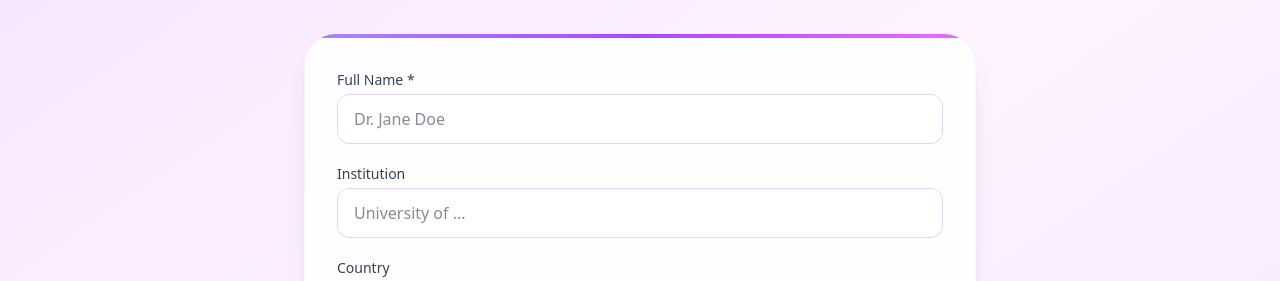
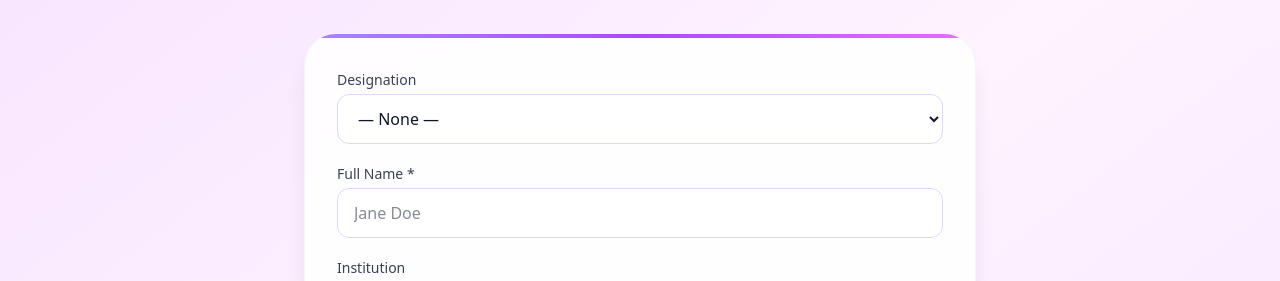
Before and after one commit to Abhijith-Suresh2283/nanoportugal, a React (Vite) app: page /speakersubmission in a window 1280 px wide. Shown: the part 352-633 px from the top of the page. Built offline with nearby package versions, Linux system fonts and the light colour scheme; no server answers.

Commit message:
Added designation field

```diff
--- a/src/components/AdminPage.jsx
+++ b/src/components/AdminPage.jsx
@@ -214,10 +214,10 @@ export default function AdminPage() {
   }
 
   async function saveEdit() {
-    const { id, name, institution, country, image, abstract, status } = form;
+    const { id, designation, name, institution, country, image, abstract, status } = form;
     await supabase
       .from('speakers')
-      .update({ name, institution, country, image, abstract, status })
+      .update({ designation, name, institution, country, image, abstract, status })
       .eq('id', id);
     setEditing(null);
     loadSpeakers();
@@ -306,7 +306,7 @@ export default function AdminPage() {
             >
               {editing === s.id ? (
                 <div className="space-y-3">
-                  {['name', 'institution', 'country'].map((f) => (
+                  {['designation', 'name', 'institution', 'country'].map((f) => (
                     <input
                       key={f}
                       value={form[f] || ''}
@@ -439,7 +439,8 @@ export default function AdminPage() {
                   )}
                   <div className="flex-1">
                     <p className="font-medium">
-                      {s.name}
+                      {form.designation /* not used here */}
+                      {s.designation ? `${s.designation} ${s.name}` : s.name}
                       <span
                         className={`ml-2 text-xs px-2 py-0.5 rounded-full ${
                           s.status === 'approved'
--- a/src/components/SpeakerSubmissionPage.jsx
+++ b/src/components/SpeakerSubmissionPage.jsx
@@ -53,7 +53,7 @@ function getCroppedBlob(imageSrc, cropPixels) {
 }
 
 export default function SpeakerSubmissionPage() {
-  const [form, setForm] = useState({ name: '', institution: '', country: '' });
+  const [form, setForm] = useState({ designation: '',name: '', institution: '', country: '' });
 
   // image / cropping state
   const [rawImageSrc, setRawImageSrc] = useState(null); // object URL of the originally chosen file
@@ -174,6 +174,7 @@ export default function SpeakerSubmissionPage() {
       }
       const { error } = await supabase.from('speakers').insert([
         {
+          designation:form.designation,
           name: form.name,
           institution: form.institution,
           country: form.country,
@@ -226,8 +227,25 @@ export default function SpeakerSubmissionPage() {
           <div className="h-1 bg-gradient-to-r from-violet-400 via-purple-500 to-fuchsia-400" />
           <div className="p-8 space-y-5">
             <div>
+              <label className="block text-sm font-medium text-gray-700 mb-1">Designation</label>
+              <select
+                name="designation"
+                value={form.designation}
+                onChange={handleChange}
+                className={inputClass}
+              >
+                <option value="">— None —</option>
+                <option value="Dr.">Dr.</option>
+                <option value="Prof.">Prof.</option>
+                <option value="Prof. Dr.">Prof. Dr.</option>
+                <option value="Mr.">Mr.</option>
+                <option value="Ms.">Ms.</option>
+                <option value="Mrs.">Mrs.</option>
+              </select>
+            </div>
+            <div>
               <label className="block text-sm font-medium text-gray-700 mb-1">Full Name *</label>
-              <input name="name" value={form.name} onChange={handleChange} className={inputClass} placeholder="Dr. Jane Doe" />
+              <input name="name" value={form.name} onChange={handleChange} className={inputClass} placeholder="Jane Doe" />
             </div>
             <div>
               <label className="block text-sm font-medium text-gray-700 mb-1">Institution</label>
--- a/src/components/Speakers2026.jsx
+++ b/src/components/Speakers2026.jsx
@@ -16,7 +16,7 @@ export default function SpeakersPage2026() {
     async function fetchSpeakers() {
       const { data, error } = await supabase
         .from('speakers')
-        .select('name, institution, country, image, abstract')
+        .select('designation, name, institution, country, image, abstract')
         .eq('status', 'approved')
         .order('created_at', { ascending: true });
 
@@ -115,7 +115,9 @@ export default function SpeakersPage2026() {
                     <div className="absolute inset-0 bg-gradient-to-t from-violet-900/40 via-transparent to-transparent opacity-0 group-hover:opacity-100 transition-opacity duration-500" />
                   </div>
                   <div className="p-8 text-center space-y-4">
-                    <h3 className="text-xl font-medium text-gray-900 group-hover:text-violet-700 transition-colors duration-300">{speaker.name}</h3>
+                    <h3 className="text-xl font-medium text-gray-900 group-hover:text-violet-700 transition-colors duration-300">
+                      {speaker.designation ? `${speaker.designation} ${speaker.name}` : speaker.name}
+                    </h3>
                     <div className="flex items-center gap-2 justify-center">
                       <div className="h-px w-12 bg-gradient-to-r from-transparent via-violet-300 to-transparent" />
                       <div className="w-1 h-1 rounded-full bg-violet-400" />
```
